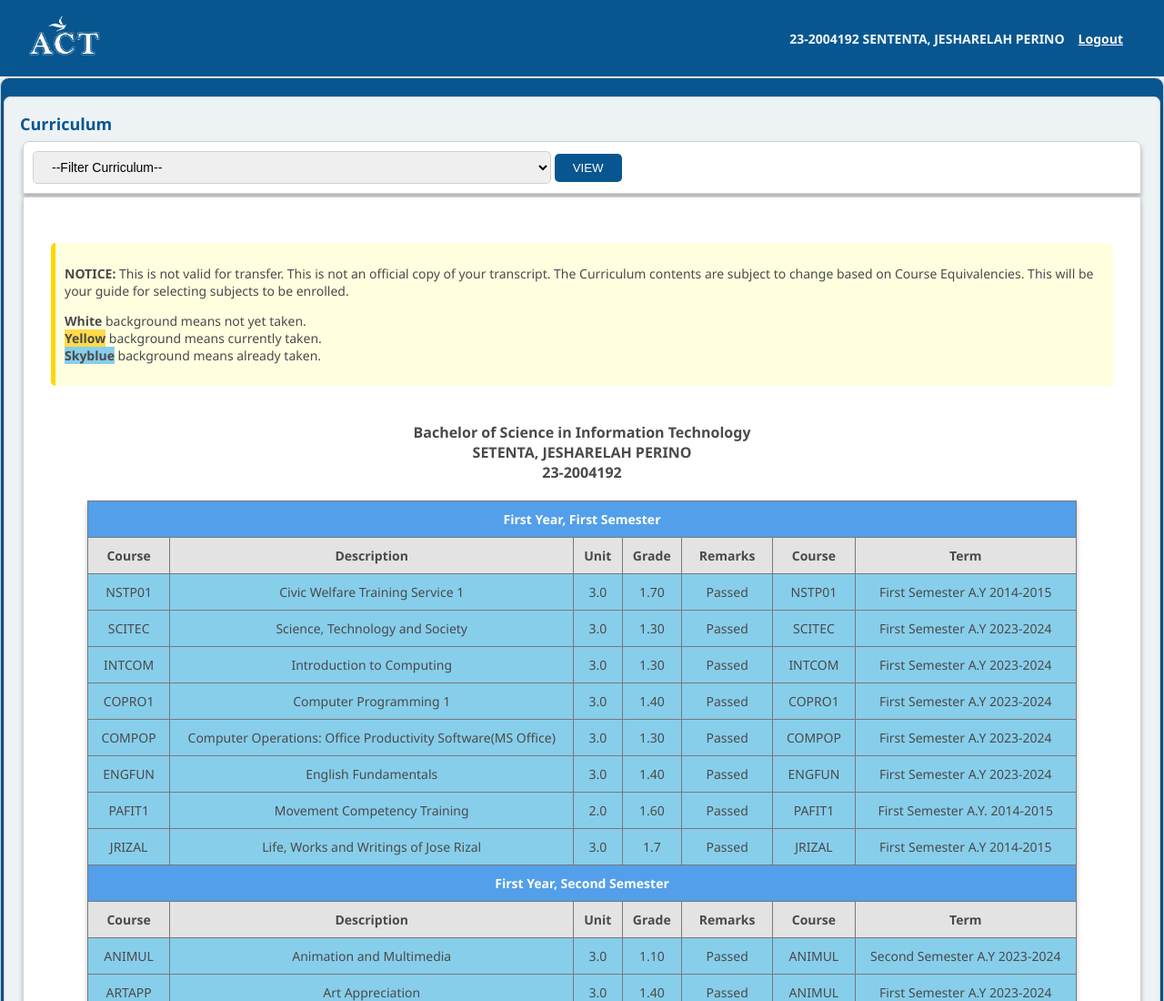
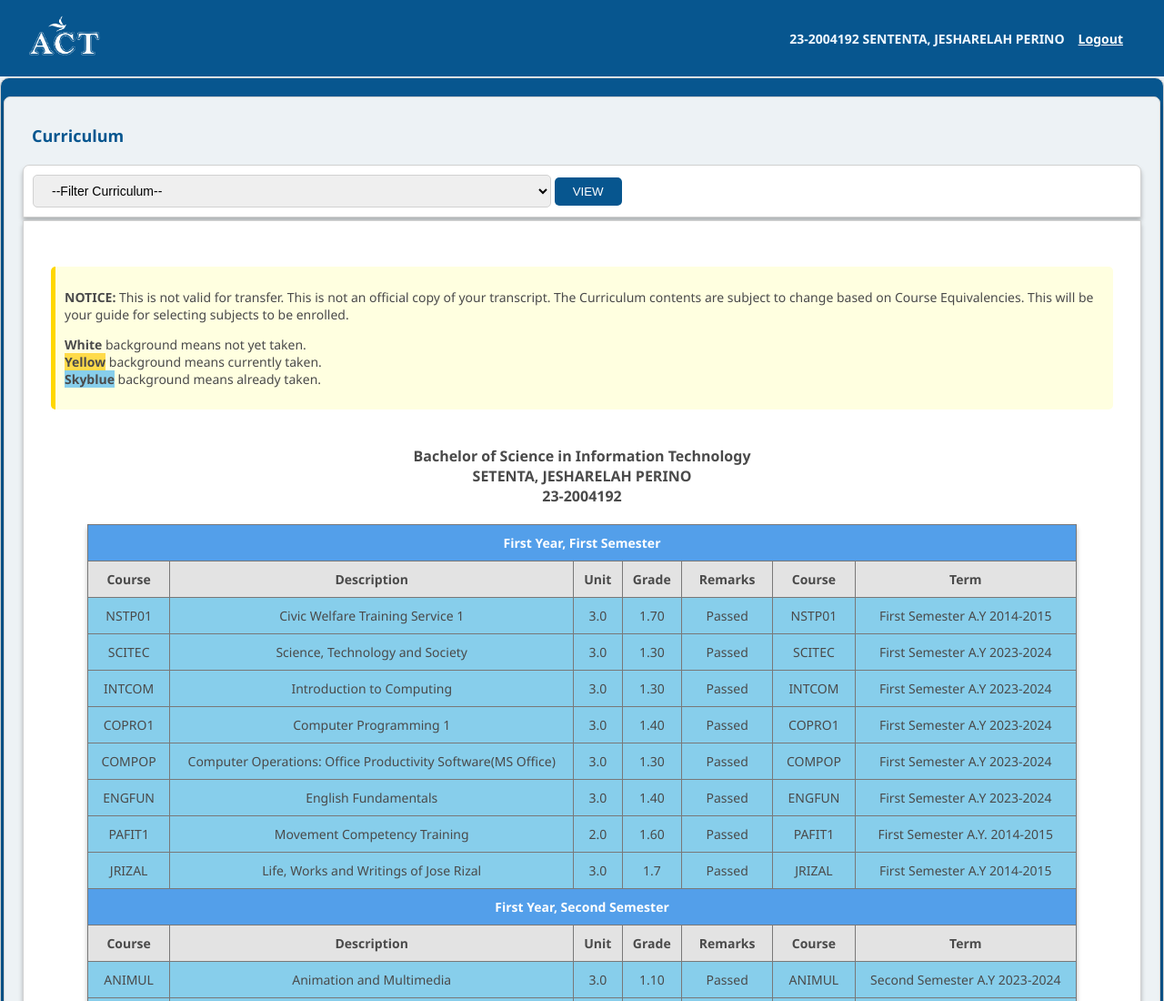
Before and after one commit to jesharelahPS/curriculum, a plain HTML site: page index.html in a window 1280 px wide. Shown: the top 1100 px of the page at 91% size. Drawn offline with Linux system fonts and the light colour scheme.

Commit message:
styles.css

```diff
--- a/styles.css
+++ b/styles.css
@@ -93,7 +93,8 @@ header .user-info {
   font-weight: bold;
   color: #07568F;
   text-align: left;
-  margin: 7px 7px;
+  margin: 10px 10px;
+  padding: 10px;
 }
 
 .view-button {
```
